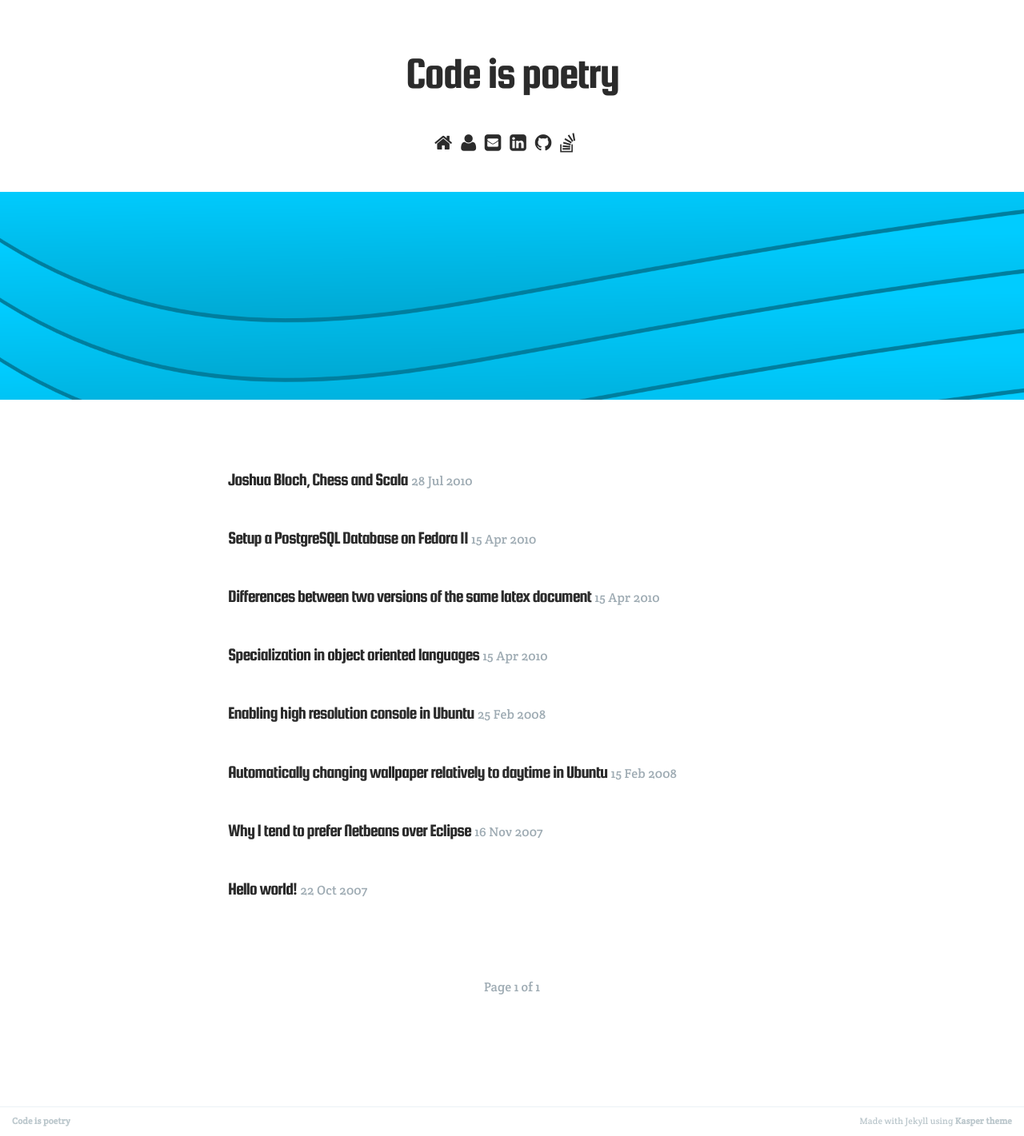
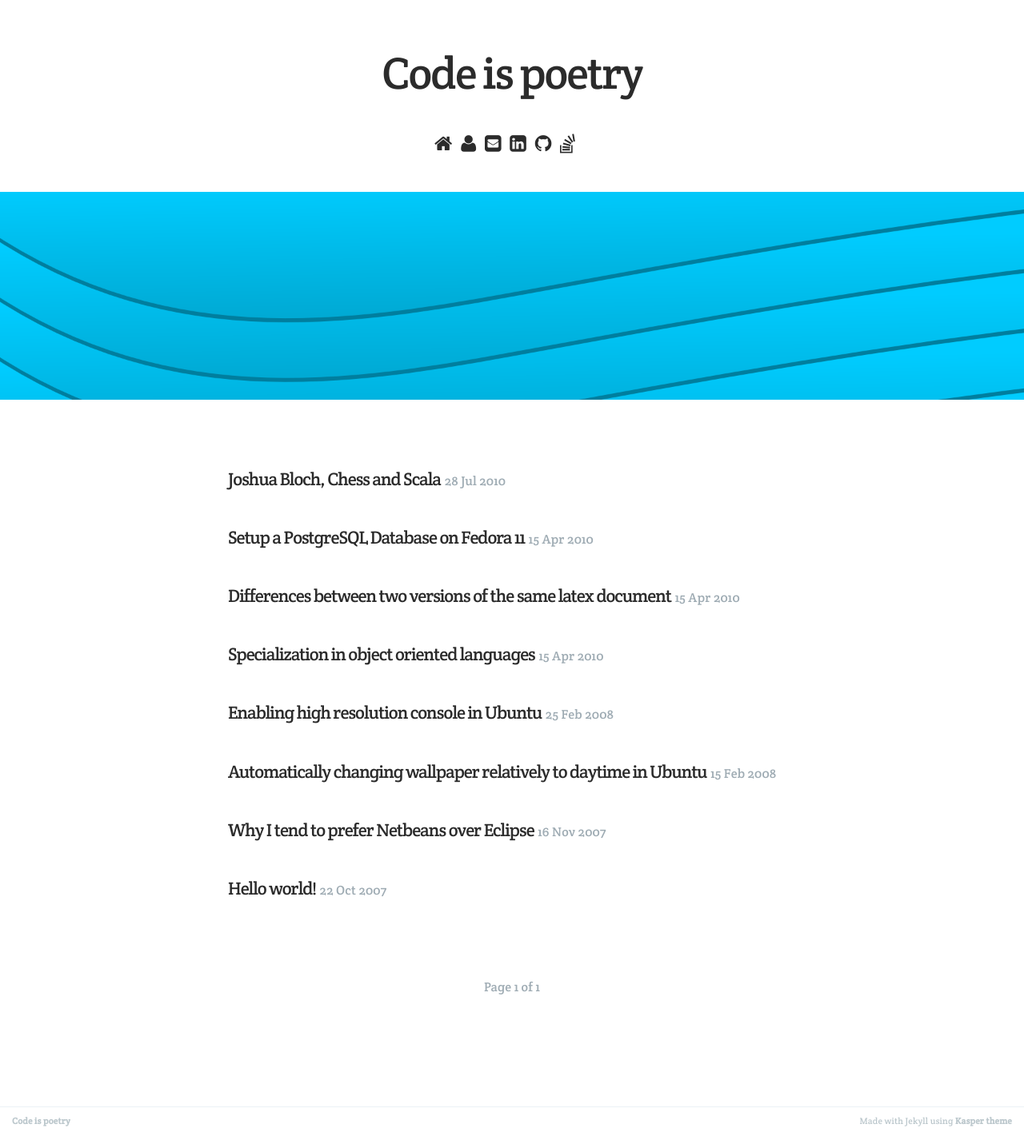
Before and after one commit to jihedamine/jihedamine.github.io, a Jekyll site: the page built from index.html, in a window 1280 px wide. Shown: the whole page at 80% size. Built offline with Jekyll 4.4.1, drawn with Linux system fonts in a browser that asks for light colours; Markdown is read by kramdown in place of the engine named in the settings; the list of posts is cut into pages by our own code.

Commit message:
Changed fonts

```diff
--- a/_layouts/default.html
+++ b/_layouts/default.html
@@ -1,7 +1,7 @@
 <!DOCTYPE html>
 <html>
 <head>
-    <link href='https://fonts.googleapis.com/css?family=Fira+Mono|Crete+Round|Squada+One' rel='stylesheet' type='text/css'>
+    <link href='https://fonts.googleapis.com/css?family=Fira+Mono|Crete+Round' rel='stylesheet' type='text/css'>
     <div>
         <div class="page-title">
             <a href="{{ site.baseurl }}" class="page-title">{{ site.name }}</a>
--- a/assets/css/screen.css
+++ b/assets/css/screen.css
@@ -41,7 +41,7 @@ audio:not([controls]) {
 }
 
 html {
-    font-family: 'Crete Round', sans-serif;
+    font-family: 'Crete Round', serif;
     -ms-text-size-adjust: 100%;
     -webkit-text-size-adjust: 100%;
 }
@@ -214,7 +214,7 @@ html {
 }
 
 body {
-    font-family: 'Crete Round', sans-serif;
+    font-family: 'Crete Round', serif;
     letter-spacing: 0.01rem;
     font-size: 1.4rem;
     line-height: 1.75em;
@@ -561,7 +561,7 @@ margin on the iframe, cause it breaks stuff. */
 .page-title {
     font-size: 3.5rem;
     letter-spacing: -2px;
-    font-family: 'Squada One', sans-serif;
+    font-family: 'Crete Round', serif;
     text-decoration: none;
     text-align: center;
     padding-top: 4.5rem;
@@ -578,7 +578,7 @@ margin on the iframe, cause it breaks stuff. */
 }
 
 .summary-post-title a, .post-title a, h1.post-title {
-    font-family: 'Squada One', sans-serif;
+    font-family: 'Crete Round', serif;
     letter-spacing: -1px;
     text-decoration: none;
     font-weight: normal;
```
